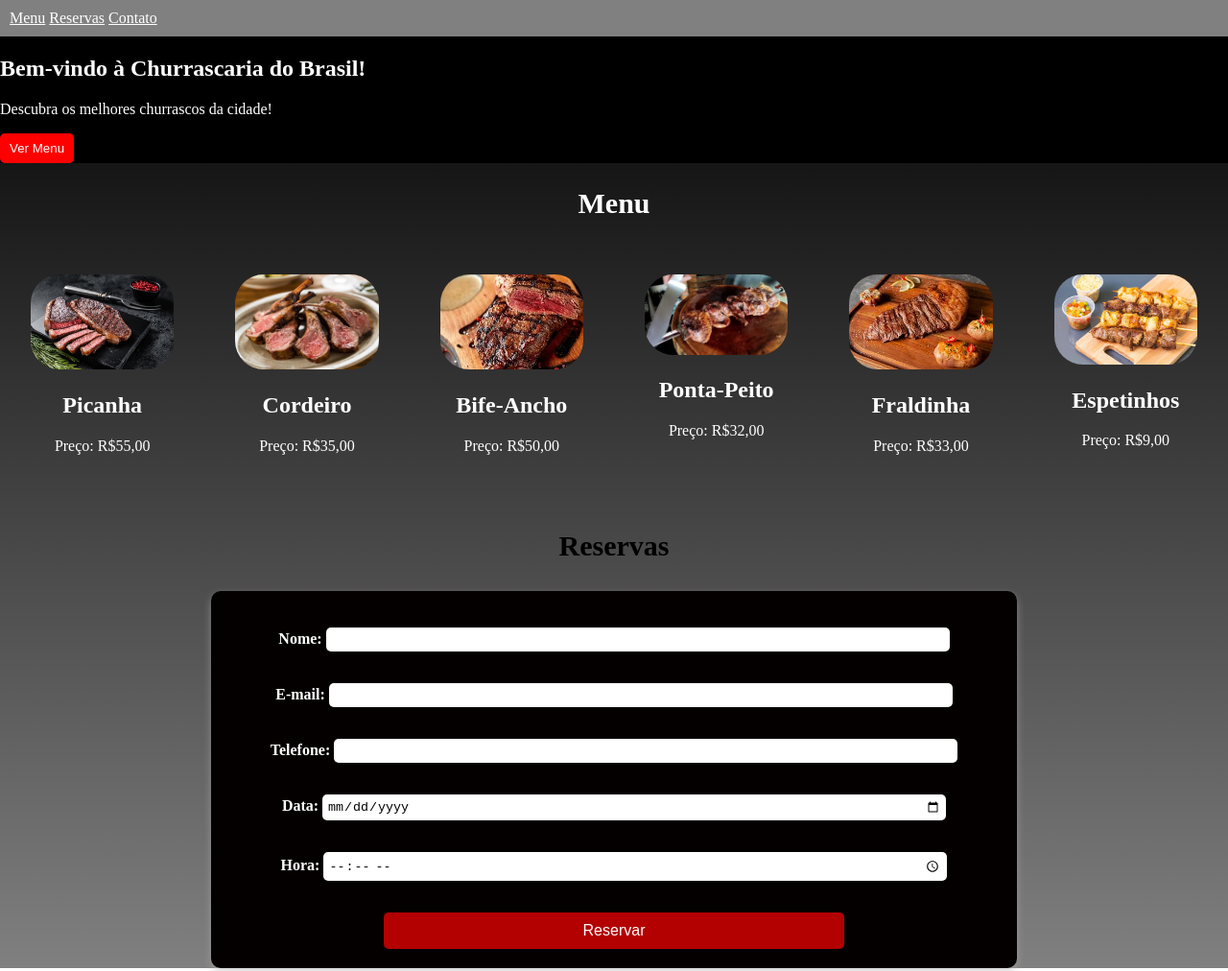
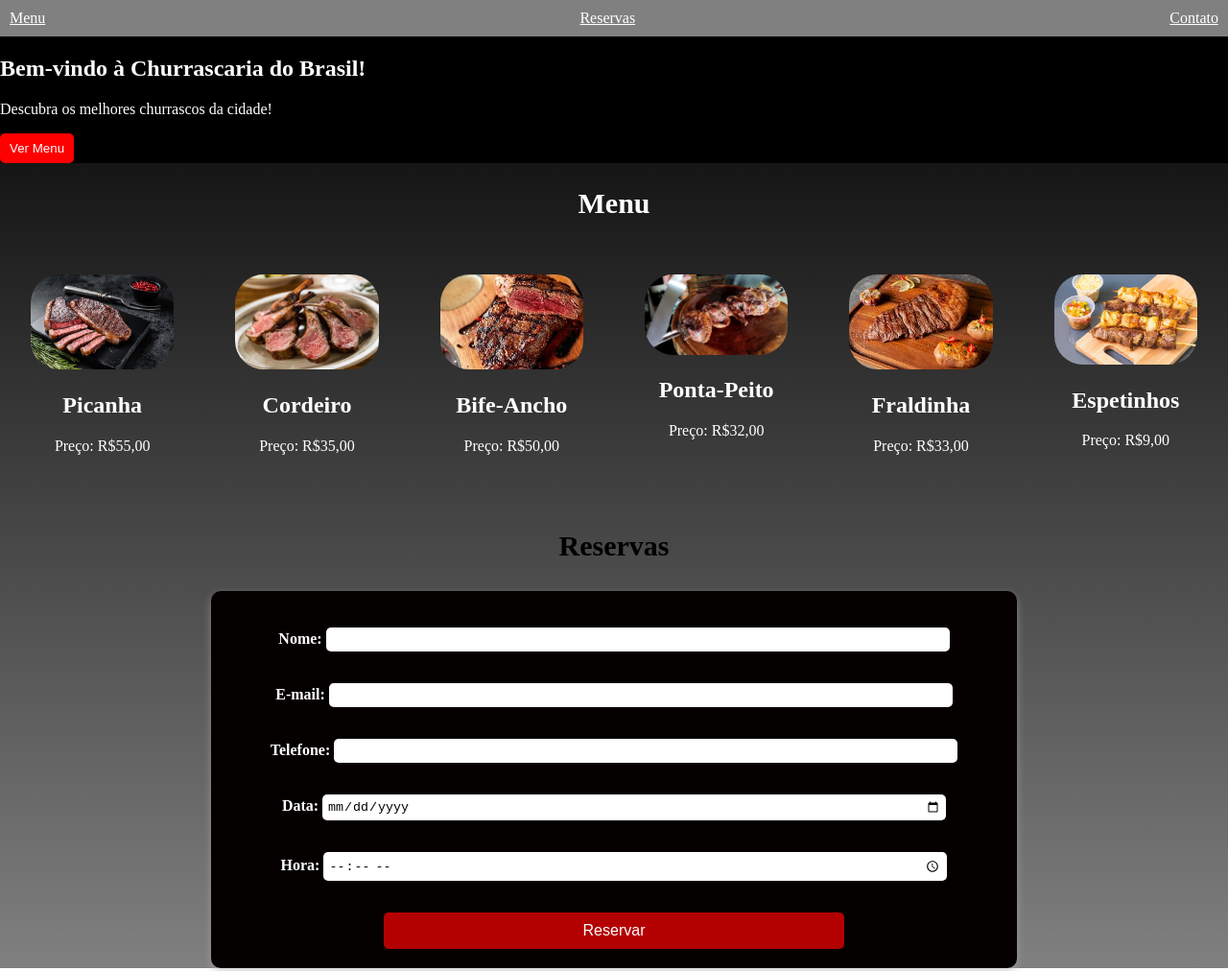
Before and after one commit to gabrieljmsilva/Projeto-Churrascaria, a plain HTML site: page churrascaria/index.html in a window 1280 px wide. Shown: the top 1012 px of the page at 96% size. Drawn offline with Linux system fonts and the light colour scheme.

Commit message:
Add files via upload

```diff
--- a/churrascaria/index.html
+++ b/churrascaria/index.html
@@ -11,9 +11,9 @@
 
 
     <div class="corpo">
-    <header> <nav>
-        <a href="#menu">Menu</a>
-        <a href="#reservas">Reservas</a>
+    <header> <nav style="display: flex; justify-content: space-between; padding: 10px;">
+        <a  href="#menu">Menu</a>
+        <a href="#reservas" >Reservas</a>
         <a href="#contato">Contato</a>
     </nav>
         <h2>Bem-vindo à Churrascaria do Brasil!</h2>
--- a/churrascaria/style.css
+++ b/churrascaria/style.css
@@ -27,7 +27,10 @@ header  {
 
 nav>a {
     color: white;
+    text-align: center;
 }
+
+
 
 
 header > nav{
```
